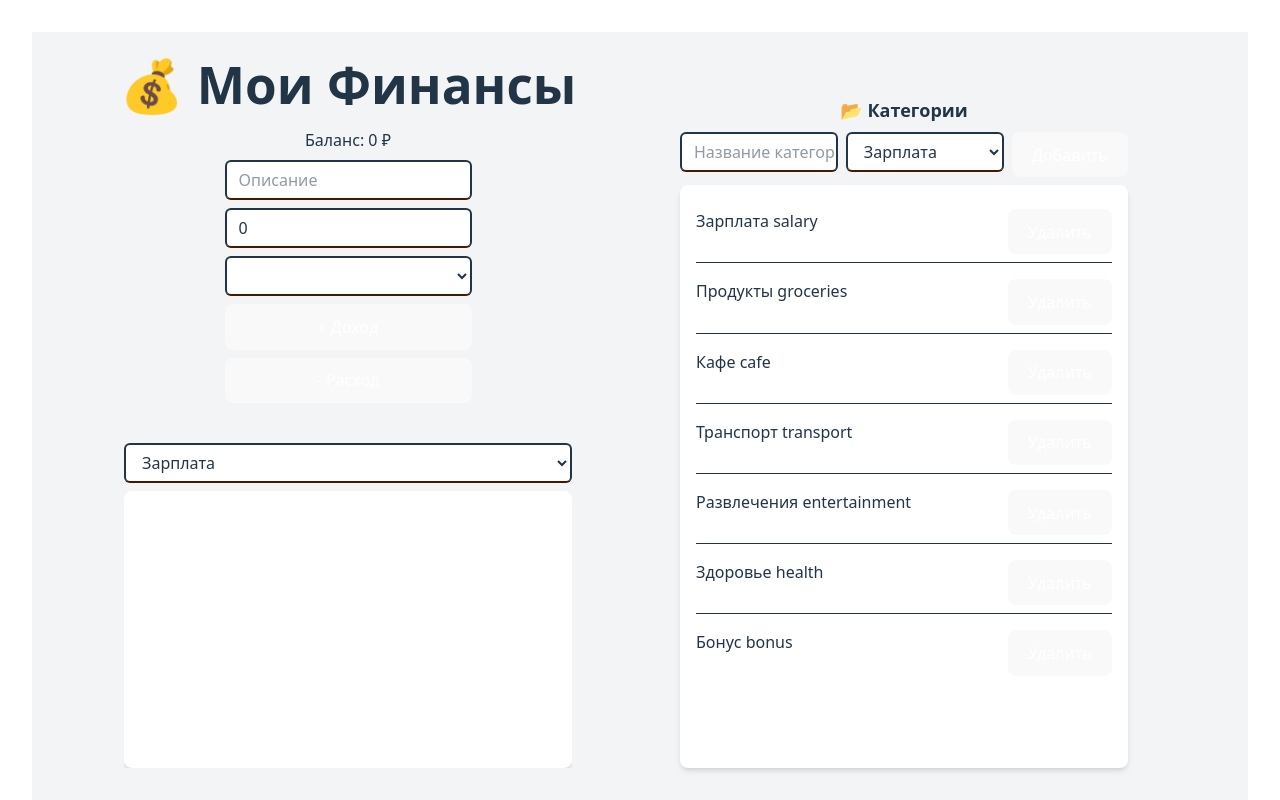
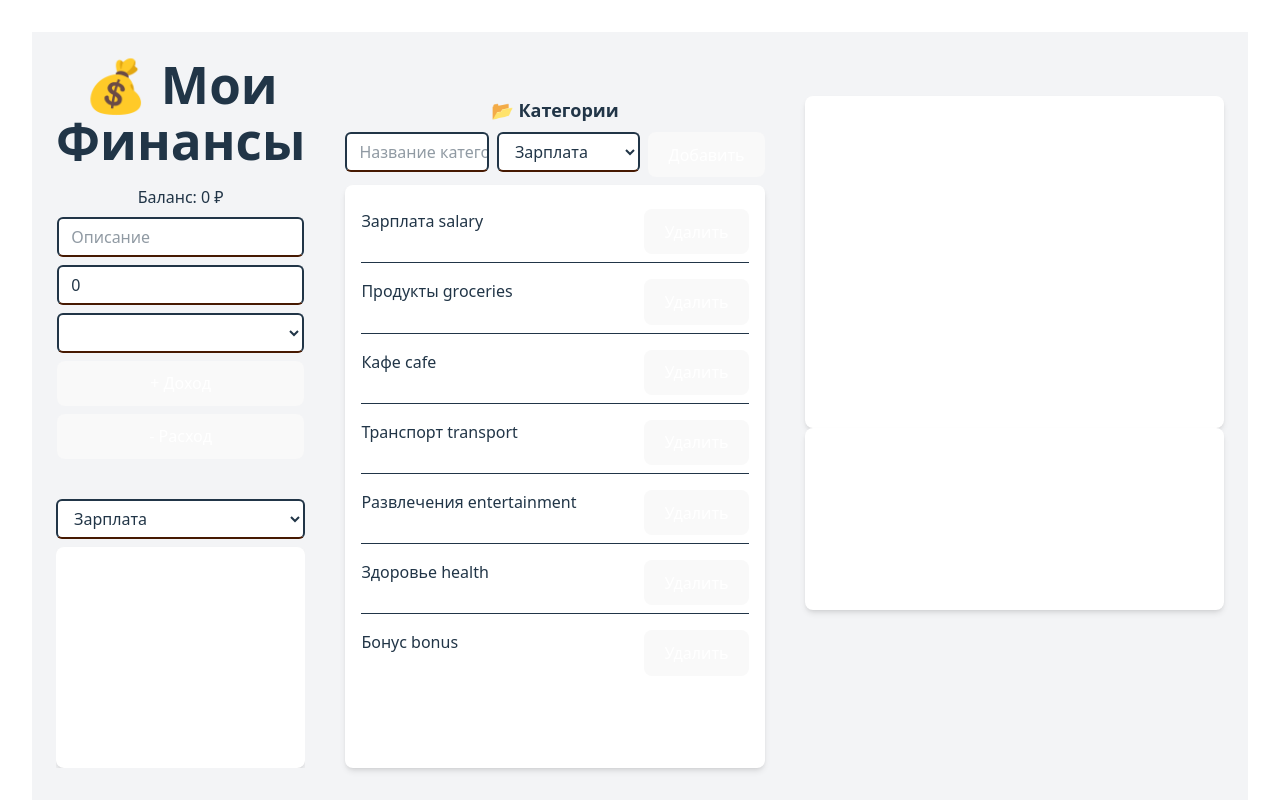
Before and after one commit to aamarsel/afini, a Vue app: page / in a window 1280 px wide. Built offline with nearby package versions, Linux system fonts and the light colour scheme.

Commit message:
add basic charts

```diff
--- a/package.json
+++ b/package.json
@@ -10,8 +10,10 @@
   },
   "dependencies": {
     "@tailwindcss/vite": "^4.0.11",
+    "chart.js": "^4.4.8",
     "pinia": "^3.0.1",
     "vue": "^3.5.13",
+    "vue-chartjs": "^5.3.2",
     "vue-router": "^4.5.0"
   },
   "devDependencies": {
--- a/src/App.vue
+++ b/src/App.vue
@@ -1,6 +1,6 @@
 <template>
   <div class="min-h-screen flex items-center bg-gray-100 p-6 h-full gap-10">
-    <div class="flex flex-col items-center h-full grow-0 flex-1/2">
+    <div class="flex flex-col items-center h-full grow-0">
       <h1 class="text-3xl font-bold mb-4">💰 Мои Финансы</h1>
 
       <BalanceCard :balance="balance" />
@@ -9,8 +9,12 @@
         <TransactionHistory :transactions="transactions" />
       </div>
     </div>
-    <div class="flex flex-col w-full max-w-md flex-1 min-h-0 h-full pb-10 pt-10 flex-1/2">
+    <div class="flex flex-col w-full max-w-md min-h-0 h-full pb-10 pt-10">
       <CategoryManager />
+    </div>
+    <div class="flex flex-col w-full max-w-md min-h-0 h-full pb-10 pt-10">
+      <CategoryChart />
+      <DateChart />
     </div>
   </div>
 </template>
@@ -21,6 +25,8 @@ import BalanceCard from "@/components/BalanceCard.vue";
 import TransactionHistory from "@/components/TransactionHistory.vue";
 import { storeToRefs } from "pinia";
 import CategoryManager from "@/components/CategoryManager.vue";
+import CategoryChart from "@/components/CategoryChart.vue";
+import DateChart from "./components/DateChart.vue";
 
 const financeStore = useFinanceStore();
 const { balance, transactions } = storeToRefs(financeStore);
--- /dev/null
+++ b/src/components/AChart.vue
@@ -0,0 +1,23 @@
+<template>
+	<div class="bg-white p-4 rounded-lg shadow-md w-full">
+		<Line v-if="type === 'line' && chartData" :data="chartData as ChartData<'line'>" :options="chartOptions" />
+		<Bar v-else-if="type === 'bar' && chartData" :data="chartData as ChartData<'bar'>" :options="chartOptions" />
+		<Pie v-else-if="type === 'pie' && chartData" :data="chartData as ChartData<'pie'>" :options="chartOptions" />
+	</div>
+</template>
+<script setup lang="ts">
+import { Line, Bar, Pie } from "vue-chartjs";
+import { Chart, registerables, type ChartType, type ChartData } from "chart.js";
+
+Chart.register(...registerables);
+
+defineProps<{
+	type: ChartType;
+	chartData: ChartData<ChartType>;
+}>();
+
+const chartOptions = {
+	responsive: true,
+	maintainAspectRatio: false,
+};
+</script>
--- /dev/null
+++ b/src/components/CategoryChart.vue
@@ -0,0 +1,12 @@
+<template>
+	<AChart type="pie" :chartData="chartData" />
+</template>
+
+<script setup lang="ts">
+import AChart from "@/components/AChart.vue";
+import { useChartData } from "@/composables/useChartData";
+import { type ChartData } from 'chart.js'
+import { type ComputedRef } from "vue";
+
+const chartData = useChartData("category") as unknown as ComputedRef<ChartData<"pie">>;
+</script>
--- /dev/null
+++ b/src/components/DateChart.vue
@@ -0,0 +1,12 @@
+<template>
+	<AChart type="line" :chartData="chartData" />
+</template>
+
+<script setup lang="ts">
+import AChart from "@/components/AChart.vue";
+import { useChartData } from "@/composables/useChartData";
+import { type ChartData } from 'chart.js'
+import { type ComputedRef } from "vue";
+
+const chartData = useChartData("date") as unknown as ComputedRef<ChartData<"line">>;
+</script>
--- /dev/null
+++ b/src/composables/useChartData.ts
@@ -0,0 +1,48 @@
+import { computed, type ComputedRef } from "vue";
+import { useFinanceStore } from "@/stores/useFinanceStore";
+import { storeToRefs } from "pinia";
+import { getCategoryNameFromCategoryId } from "@/utils";
+import { useCategoryStore } from "@/stores/useCategoryStore";
+import { TransactionType } from "@/types";
+import type { ChartData, ChartType } from "chart.js";
+
+export const useChartData = (type: "date" | "category"): ComputedRef<ChartData<ChartType>> => {
+    const { transactions } = storeToRefs(useFinanceStore());
+    const { categories } = storeToRefs(useCategoryStore());
+
+    return computed(() => {
+        if (!transactions.value?.length) return {
+            labels: [],
+            datasets: [],
+        };
+
+        let chartData: Record<string, number> = {};
+
+        if (type === "date") {
+            chartData = transactions.value.reduce((acc: Record<string, number>, tx) => {
+                const date = new Date(tx.date).toISOString().split('T')[0];
+                acc[date] = (acc[date] || 0) + tx.amount;
+                return acc;
+            }, {});
+        } else if (type === "category") {
+            chartData = transactions.value
+                .filter((tx) => tx.type === TransactionType.Expense)
+                .reduce((acc: Record<string, number>, tx) => {
+                    const categoryName = getCategoryNameFromCategoryId(tx.categoryId, categories.value) as string;
+                    acc[categoryName] = (acc[categoryName] || 0) + tx.amount;
+                    return acc;
+                }, {});
+        }
+
+        return {
+            labels: Object.keys(chartData),
+            datasets: [
+                {
+                    label: type === "date" ? "Расходы по датам" : "Расходы по категориям",
+                    data: Object.values(chartData),
+                    backgroundColor: ["#f87171", "#60a5fa", "#34d399"],
+                },
+            ],
+        };
+    });
+}
--- a/src/style.css
+++ b/src/style.css
@@ -72,7 +72,6 @@ button:focus-visible {
 }
 
 #app {
-  max-width: 1280px;
   margin: 0 auto;
   padding: 2rem;
   text-align: center;
--- /dev/null
+++ b/src/utils/category.ts
@@ -0,0 +1,5 @@
+import type { TransactionCategory } from "@/types";
+
+export const getCategoryNameFromCategoryId = (categoryId: number, categories: TransactionCategory[]): TransactionCategory['name'] | undefined => {
+    return categories.find(category => category.id === categoryId)?.name
+}
--- /dev/null
+++ b/src/utils/index.ts
@@ -0,0 +1 @@
+export * from './category'
```
Also changed, not shown: 1 other file (tests, documents, lock files or other folders).
